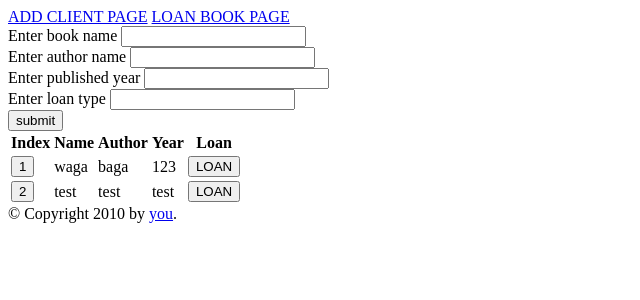
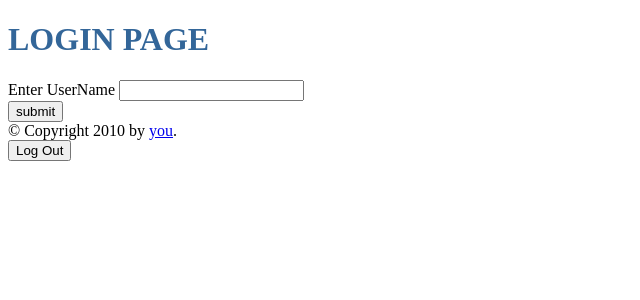
Before and after one commit to BenFuchs/library_flask_hw, a Flask app: page / in a window 1280 px wide. Shown: the top 300 px of the page, without its empty margins (0-640 px from the left). Run offline with Flask 3, Linux system fonts and the light colour scheme; some libraries are stand-ins or nearby versions.

Commit message:
fixed loan and return, added login WIP

```diff
--- a/Templates/add_client.html
+++ b/Templates/add_client.html
@@ -7,8 +7,8 @@
   </style>
 {% endblock %}
 {% block content %}
-<a href="/">ADD BOOK PAGE</a>
-<a href="/loanBook">LOAN BOOK PAGE</a>
+<a href="/addBook">ADD BOOK PAGE</a>
+<a href="/loanBook1">LOAN BOOK PAGE</a>
 
   <form action="/addClient" method="post">
     <label for="cName">Enter client name</label>
@@ -40,10 +40,12 @@
          {% endfor %}
     </tbody>
 </table>
+
 <script>
   const delUser=(id)=> {
      console.log(`/delUser${id}`)
      axios.delete(`/delUser${id}`).then(res => console.log(res.data))
   }
+
 </script>
 {% endblock %}
--- a/Templates/index.html
+++ b/Templates/index.html
@@ -8,9 +8,9 @@
 {% endblock %}
 {% block content %}
 <a href="/addClient">ADD CLIENT PAGE</a>
-<a href="/loanBook">LOAN BOOK PAGE</a>
+<a href="/loanBook/1">LOAN BOOK PAGE</a>
 
-  <form action="/" method="post">
+  <form action="/addBook" method="post">
     <label for="bName">Enter book name</label>
     <input type="text" name="bName" id="bName"><br>
     <label for="bAuthor">Enter author name</label>
--- a/Templates/layout.html
+++ b/Templates/layout.html
@@ -14,5 +14,9 @@
       &copy; Copyright 2010 by <a href="http://domain.invalid/">you</a>.
       {% endblock %}
     </div>
+    <form action="/logout" method="get">
+    <button type="submit">Log Out</button>
+    </form>
+</form>
   </body>
 </html>
--- a/Templates/loan_book.html
+++ b/Templates/loan_book.html
@@ -7,7 +7,7 @@
   </style>
 {% endblock %}
 {% block content %}
-<a href="/">ADD BOOK PAGE</a>
+<a href="/addBook">ADD BOOK PAGE</a>
 <a href="/addClient">ADD CLIENT PAGE</a>
 <h1>LOAN PAGE</h1>
 <table>
@@ -24,8 +24,8 @@
          {% for item in books %}
          <tr>
             <td>
-                <form action="/loanBook/{{ item[0] }}" method="post" style="display:inline;">
-                    <button type="submit">LOAN - {{ item[0] }}</button>
+                <form action="/returnBook/{{ item[0] }}" method="post" style="display:inline;">
+                    <button type="submit">Return - {{ item[0] }}</button>
                 </form>
             </td>
             <td>{{ item[1] }}</td>
--- /dev/null
+++ b/Templates/login_page.html
@@ -0,0 +1,19 @@
+{% extends "layout.html" %}
+{% block title %}Login{% endblock %}
+{% block head %}
+  {{ super() }}
+  <style type="text/css">
+    .important { color: #336699; }
+  </style>
+{% endblock %}
+{% block content %}
+<h1 class="important">LOGIN PAGE</h1>
+{% if message %}
+<p>{{ message }}</p>
+{% endif %}
+<form action="/" method="post">
+    <label for="user">Enter UserName</label>
+    <input type="text" name="user" id="user" required><br>
+    <input type="submit" value="submit">
+</form>
+{% endblock %}
--- a/app.py
+++ b/app.py
@@ -7,11 +7,11 @@ con = sqlite3.connect('library.db', check_same_thread=False)
 cur = con.cursor()
 
 cur.execute("CREATE TABLE IF NOT EXISTS books (Name TEXT, Author TEXT, Year INTEGER, Loan TEXT, Active INT)")
-cur.execute("CREATE TABLE IF NOT EXISTS clients(Name TEXT, Age INT, City TEXT)")
+cur.execute("CREATE TABLE IF NOT EXISTS clients(Name TEXT, Age INT, City TEXT, Logged_in INT)")
 cur.execute("CREATE TABLE IF NOT EXISTS loans(BookID INT, ClientID INT, LoanDate, Active INT)")
 
-@api.route('/', methods=['POST', 'GET'])
-def hello():
+@api.route('/addBook', methods=['POST', 'GET'])
+def addBook():
     if request.method == 'POST':
         bName = request.form['bName']
         bAuthor = request.form['bAuthor']
@@ -55,14 +55,69 @@ def del_user(id):
 @api.route('/loanBook/<int:id>', methods=['GET', 'POST'])
 def loanBook(id):
     if request.method == 'POST':
+        # logged_user => currently logged in user. use for loaning
+        logged_user_result = cur.execute("SELECT ROWID FROM clients WHERE Logged_in = 1").fetchone()
+        logged_user = logged_user_result[0] if logged_user_result else None
+        print(logged_user)
         cur.execute("UPDATE books SET Active = 0 WHERE ROWID = ?", (id,))
-        cur.execute("INSERT INTO loans Values(?, ?, ?, ?)", (x, x, x, 1))
+        cur.execute("""
+                    SELECT books.ROWID, loans.BookID
+                    FROM books
+                    INNER JOIN loans ON books.ROWID = loans.BookID
+                    """)
+        cur.execute("""
+                    SELECT clients.ROWID, loans.ClientID
+                    FROM clients
+                    INNER JOIN loans on clients.ROWID = loans.ClientID
+                    """)
+        cur.execute("INSERT INTO loans Values(?, ?, ?, ?)", (id, logged_user, 1, 1))
         con.commit()
         return redirect(url_for('loanBook', id=id))
 
-    books = cur.execute("SELECT ROWID, * FROM books WHERE Active = 1").fetchall()
+    books = cur.execute("SELECT ROWID, * FROM books WHERE Active = 0").fetchall()
     print("Loan", id)
     return render_template('loan_book.html', books=books)
 
+@api.route('/returnBook/<int:id>', methods=['GET', 'POST'])
+def returnBook(id):
+    if request.method == 'POST':
+        cur.execute("UPDATE books SET Active == 1 WHERE ROWID = ?", (id,))
+        cur.execute("UPDATE loans SET Active == 0 WHERE BookID = ?", (id,))
+        con.commit()
+        books = cur.execute("SELECT ROWID, * FROM books WHERE Active = 0").fetchall()
+        return render_template('loan_book.html', books=books)
+
+    books = cur.execute("SELECT ROWID, * FROM books WHERE Active = 0").fetchall()
+    return render_template('loan_book.html', books=books)
+
+@api.route('/', methods=['POST', 'GET'])
+def log_in():
+    if request.method == 'POST':
+        user_name = request.form.get('user')
+        print("Form data:", request.form)  # Debugging line
+        try:
+            cur.execute("SELECT * FROM clients WHERE Name = ?", (user_name,))
+            client = cur.fetchone()
+            print("Client fetched:", client)  # Debugging line
+            if client:
+                cur.execute("UPDATE clients SET Logged_in = 1 WHERE Name = ?", (user_name,))
+                con.commit()
+                return redirect(url_for('addBook'))
+            else:
+                return render_template('login_page.html', message="User not found")
+        except Exception as e:
+            print("Error:", e)
+            return render_template('login_page.html', message="An error occurred")
+    return render_template('login_page.html')
+
+@api.route('/logout')
+def logout():
+    try:
+        cur.execute("UPDATE clients SET Logged_in = 0")
+        con.commit()
+    except Exception as e:
+        print("Error:", e)
+    return redirect(url_for('log_in'))
+
 if __name__ == '__main__':
     api.run(debug=True)
```
Also changed, not shown: Readme.md, library.db.
